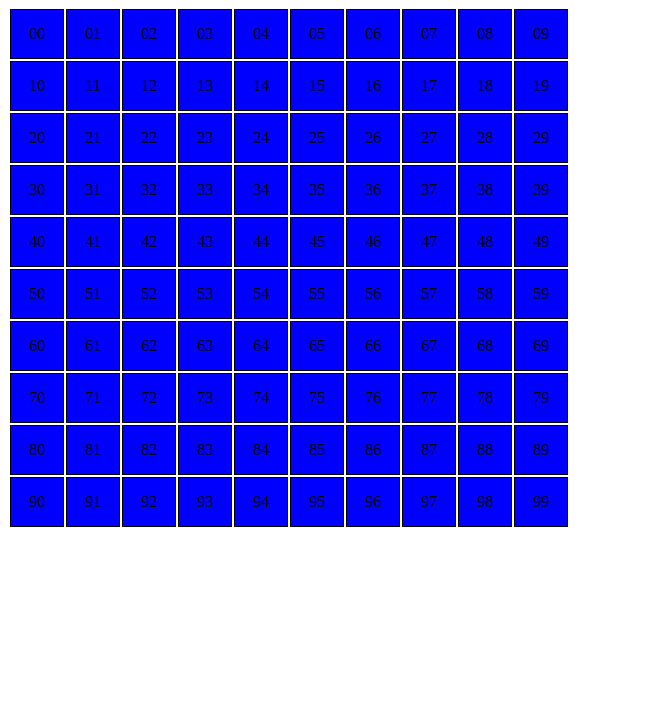
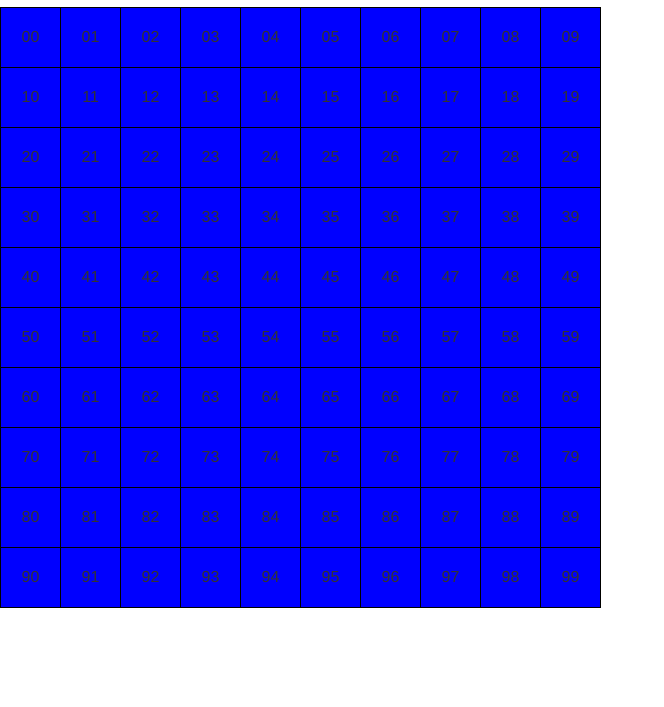
Before and after one commit to piercebelton/battleship, a plain HTML site: page index.html in a window 1280 px wide. Shown: the part 93-800 px from the top of the page, without its empty margins (0-664 px from the left). Drawn offline with nearby package versions, Linux system fonts and the light colour scheme.

Commit message:
added bootstrap

```diff
--- a/battleship.css
+++ b/battleship.css
@@ -4,8 +4,8 @@ table {
 
 td {
   background-color: blue;
-  width: 50px;
-  height: 50px;
+  width: 60px;
+  height: 60px;
   border: 1px solid black;
 }
 
--- a/index.html
+++ b/index.html
@@ -4,6 +4,14 @@
     <script src="model.js"></script>
     <script src="controller.js"></script>
     <link type="text/css" rel="stylesheet" href="battleship.css" />
+    <!-- Latest compiled and minified CSS -->
+    <link rel="stylesheet" href="https://maxcdn.bootstrapcdn.com/bootstrap/3.3.7/css/bootstrap.min.css" integrity="sha384-BVYiiSIFeK1dGmJRAkycuHAHRg32OmUcww7on3RYdg4Va+PmSTsz/K68vbdEjh4u" crossorigin="anonymous">
+
+    <!-- Optional theme -->
+    <link rel="stylesheet" href="https://maxcdn.bootstrapcdn.com/bootstrap/3.3.7/css/bootstrap-theme.min.css" integrity="sha384-rHyoN1iRsVXV4nD0JutlnGaslCJuC7uwjduW9SVrLvRYooPp2bWYgmgJQIXwl/Sp" crossorigin="anonymous">
+
+    <!-- Latest compiled and minified JavaScript -->
+    <script src="https://maxcdn.bootstrapcdn.com/bootstrap/3.3.7/js/bootstrap.min.js" integrity="sha384-Tc5IQib027qvyjSMfHjOMaLkfuWVxZxUPnCJA7l2mCWNIpG9mGCD8wGNIcPD7Txa" crossorigin="anonymous"></script>
     <title>Battleship Game</title>
   </head>
   <body>
```
Also changed, not shown: 1 other file.
